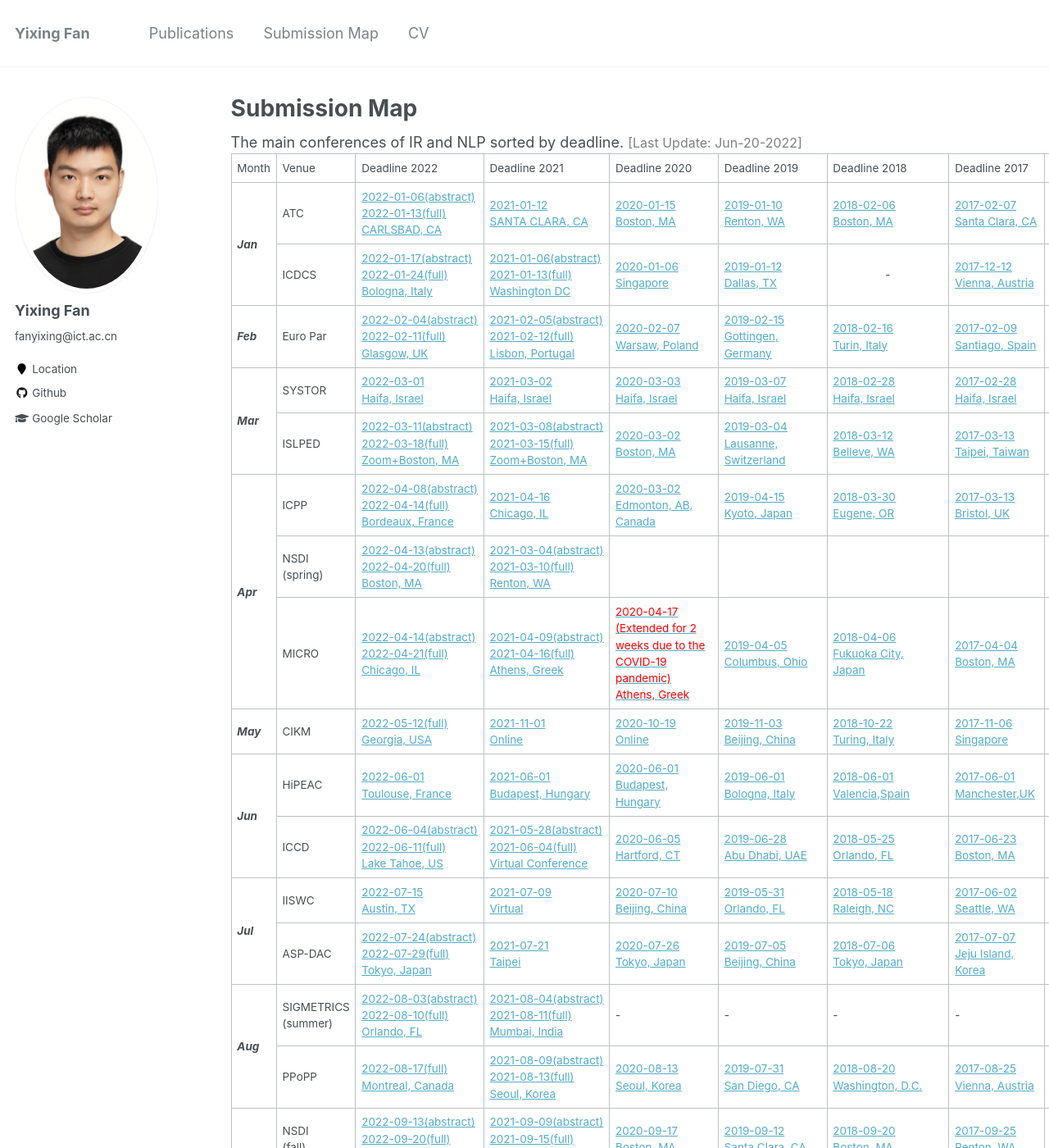
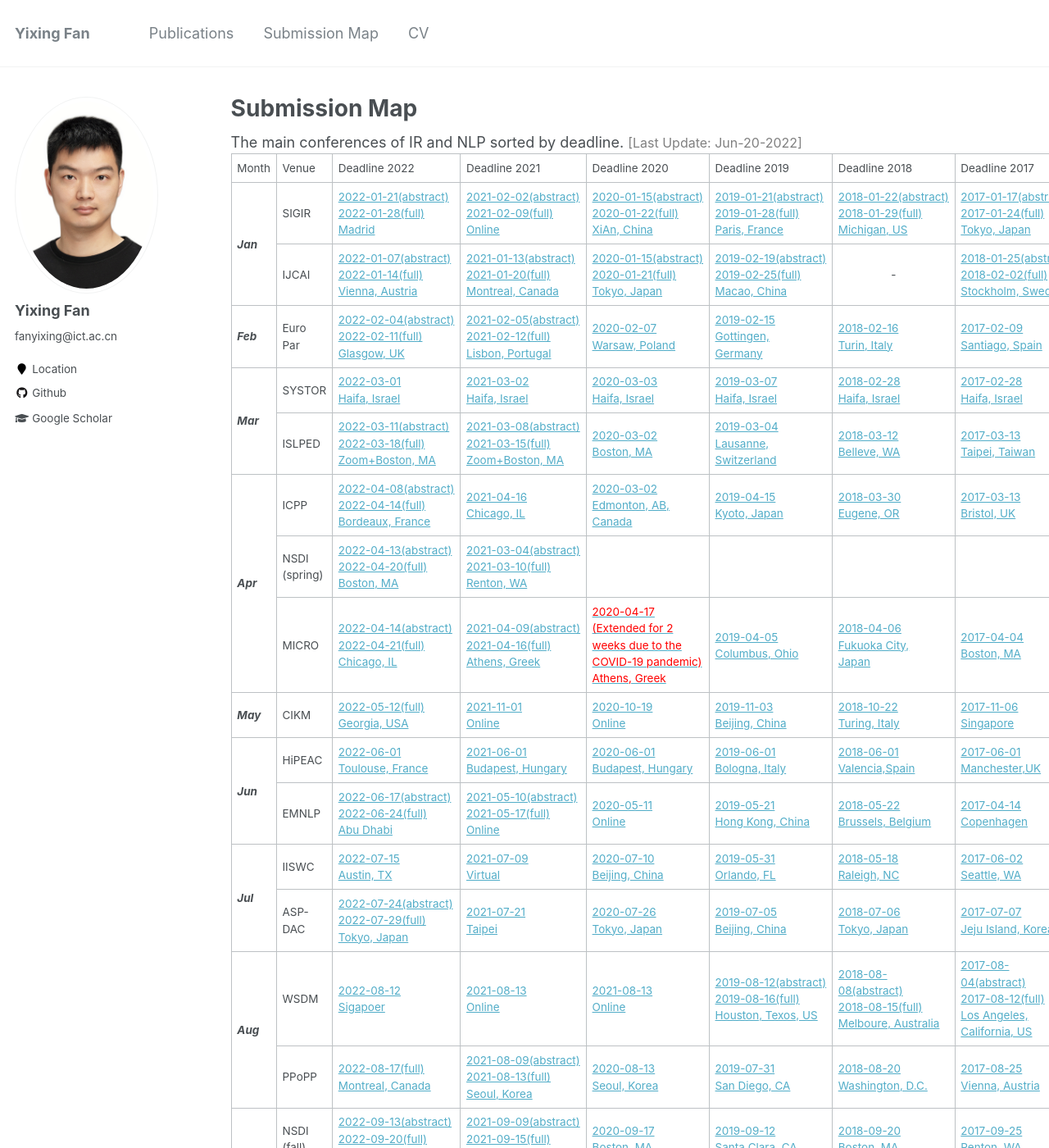
Before and after one commit to faneshion/faneshion.github.io, a Jekyll site: the page built from _pages/submission-map.md, in a window 1280 px wide and 1400 px high. Shown: the whole window at 82% size. Built offline with Jekyll 4.4.1, drawn with Linux system fonts in a browser that asks for light colours.

Commit message:
update submission-map

```diff
--- a/_pages/submission-map.md
+++ b/_pages/submission-map.md
@@ -22,27 +22,24 @@ author_profile: true
 	</tr>
 	<tr>
 		<td rowspan="2"><b><i>Jan</i></b></td>
-		<td>ATC</td>
-		<td><a href="https://www.usenix.org/conference/atc22" title="date: 2022-07-11..13, notify: 2022-04-29"><nobr>2022-01-06(abstract)</nobr><br>2022-01-13(full)<br> CARLSBAD, CA</a></td>
-		<td><a href="https://www.usenix.org/conference/atc21" title="date: 2021-07-14..16, notify: 2021-04-26">2021-01-12<br> SANTA CLARA, CA</a></td>
-		<td><a href="https://www.usenix.org/conference/atc20" title="date: 2020-07-15..17, notify: 2020-04-24">2020-01-15<br> Boston, MA</a></td>
-		<td><a href="https://www.usenix.org/conference/atc19" title="date: 2019-07-10..12, notify: 2019-04-16">2019-01-10<br> Renton, WA</a></td>
-		<td><a href="https://www.usenix.org/conference/atc18" title="date: 2018-07-11..13, notify: 2018-04-18">2018-02-06<br>
-Boston, MA</a></td>
-		<td><a href="https://www.usenix.org/conference/atc17" title="date: 2017-07-12..14, notify: 2017-04-24">2017-02-07<br>
-Santa Clara, CA</a></td>
-		<td><a href="https://www.usenix.org/conference/atc16" title="date: 2016-06-22..24, notify: 2016-4-15">2016-02-01<br>Denver, CO</a></td>
+		<td>SIGIR</td>
+		<td><a href="https://sigir.org/sigir2022/" title="date: 2022-07-11..15, notify: 2022-04-29"><nobr>2022-01-21(abstract)</nobr><br>2022-01-28(full)<br> Madrid</a></td>
+		<td><a href="https://sigir.org/sigir2021/" title="date: 2021-07-11..15, notify: 2021-02-14"><nobr>2021-02-02(abstract)</nobr><br>2021-02-09(full)<br> Online</a></td>
+		<td><a href="https://sigir.org/sigir2020/" title="date: 2020-07-25..30, notify: 2020-04-22"><nobr>2020-01-15(abstract)</nobr><br>2020-01-22(full)<br> XiAn, China</a></td>
+		<td><a href="https://sigir.org/sigir2019/" title="date: 2019-07-21.25, notify: 2019-04-14"><nobr>2019-01-21(abstract)</nobr><br>2019-01-28(full)<br>Paris, France</a></td>
+		<td><a href="https://sigir.org/sigir2018/" title="date: 2018-07-08..12, notify: 2018-04-18"><nobr>2018-01-22(abstract)</nobr><br>2018-01-29(full)<br>Michigan, US</a></td>
+		<td><a href="https://sigir.org/sigir2017/" title="date: 2017-07-21.25, notify: 2017-04-11"><nobr>2017-01-17(abstract)</nobr><br>2017-01-24(full)<br>Tokyo, Japan</a></td>
+		<td><a href="https://sigir.org/sigir2016/" title="date: 2016-07-06..12, notify: 2016-04-18"><nobr>2016-01-22(abstract)</nobr><br>2016-01-29(full)<br>Pisa, Italy</a></td>
 	</tr>
 	<tr>
-		<td>ICDCS</td>
-		<td><a href="https://icdcs2022.icdcs.org/" title="date: 2022-07-10..13, notify: 2022-04-04">2022-01-17(abstract)<br>2022-01-24(full)<br>Bologna, Italy</a></td>
-		<td><a href="https://icdcs2021.us/" title="date: 2021-07-07..10, notify: 2021-03-07"><nobr>2021-01-06(abstract)</nobr><br>2021-01-13(full)<br>Washington DC</a></td>
-		<td><a href="https://icdcs2020.sg/" title="date: 2020-07-08..10, notify: 2020-03-14">2020-01-06<br>Singapore</a></td>
-		<td><a href="http://theory.utdallas.edu/ICDCS2019" title="date: 2019-07-07..10, notify: 2019-03-28">2019-01-12<br>Dallas, TX</a></td>
+		<td>IJCAI</td>
+		<td><a href="https://ijcai-22.org/" title="date: 2022-07-23..29, notify: 2022-04-20">2022-01-07(abstract)<br>2022-01-14(full)<br>Vienna, Austria</a></td>
+		<td><a href="https://ijcai-21.org/" title="date: 2021-08-19..26, notify: 2021-03-07"><nobr>2021-01-13(abstract)</nobr><br>2021-01-20(full)<br>Montreal, Canada</a></td>
+		<td><a href="https://static.ijcai.org/ijcai-pricai-2020-schedule/" title="date: 2020-07-11..17, notify: 2020-03-14"><nobr>2020-01-15(abstract)</nobr><br>2020-01-21(full)<br>Tokyo, Japan</a></td>
+		<td><a href="https://www.ijcai19.org/" title="date: 2019-08-10..16, notify: 2019-04-09"><nobr>2019-02-19(abstract)</nobr><br>2019-02-25(full)<br>Macao, China</a></td>
 		<td align="center">-</td>
-		<td><a href="http://icdcs2018.ocg.at/" title="date: 2018-07-02..06, notify: 2018-03-28">2017-12-12<br>Vienna, Austria</a></td>
-		<td><a href="https://icdcs2017.gatech.edu/" title="date: 2017-06-05..08, notify: 2017-03-06">2016-12-12<br>
-Atlanta, GA</a></td>
+		<td><a href="http://www.ijcai-18.org/cfp/index.html" title="date: 2018-07-13..19, notify: 2018-04-16"><nobr>2018-01-25(abstract)</nobr><br>2018-02-02(full)<br>Stockholm, Sweden</a></td>
+		<td><a href="https://ijcai-17.org/index.html" title="date: 2017-08-19..25, notify: 2017-04-23"><nobr>2017-02-16(abstract)</nobr><br>2017-02-20(full)<br>Melbourne, Australia</a></td>
 	</tr>
 	<tr>
 		<td rowspan="1"><b><i>Feb</i></b></td>
@@ -152,20 +149,15 @@ Taipei, Taiwan</a></td>
 		<td><a href="https://www.hipeac.net/2017/stockholm/" title="date: 2016-01-23..25, notify: 2016-11-15">2016-06-01<br>Stockholm,Sweden</a></td>
 	</tr>
 	<tr>
-		<td>ICCD</td>
-		<td><a href="https://www.iccd-conf.com/Home.html" title="date: 2022-10-23..26, notify: 2022-08-21">2022-06-04(abstract)<br>2022-06-11(full)<br>
-Lake Tahoe, US</a></td>
-		<td><a href="https://www.iccd-conf.com/2021/Home.html" title="date: 2021-10-24..27, notify: 2021-08-20">2021-05-28(abstract)<br>2021-06-04(full)<br>
-Virtual Conference</a></td>
-		<td><a href="https://www.iccd-conf.com/2020/Home.html" title="date: 2020-10-18..21, notify: 2020-08-17">2020-06-05<br>
-Hartford, CT</a></td>
-		<td><a href="https://www.iccd-conf.com/2019/Home.html" title="date: 2019-11-17..20, notify: 2019-09-09">2019-06-28<br>
-Abu Dhabi, UAE</a></td>
-		<td><a href="https://www.iccd-conf.com/2018/Home.html" title="date: 2018-10-07..10, notify: 2018-08-06">2018-05-25<br>Orlando, FL</a></td>
-		<td><a href="https://www.iccd-conf.com/2017/Home.html" title="date: 2017-11-05..08, notify: 2017-08-31">2017-06-23<br>
-Boston, MA</a></td>
-		<td><a href="https://www.iccd-conf.com/2016/Home.html" title="date: 2016-10-03..05, notify: 2016-07-29">2016-05-20<br>
-Phoenix, AZ</a></td>
+		<td>EMNLP</td>
+		<td><a href="https://2022.emnlp.org/" title="date: 2022-12-09..11, notify: 2022-10-06">2022-06-17(abstract)<br>2022-06-24(full)<br>Abu Dhabi</a></td>
+		<td><a href="https://2021.emnlp.org/" title="date: 2021-11-07..09, notify: 2021-08-25">2021-05-10(abstract)<br>2021-05-17(full)<br>Online</a></td>
+		<td><a href="https://2020.emnlp.org/" title="date: 2020-11-16..18, notify: 2020-09-14">2020-05-11<br>Online</a></td>
+		<td><a href="https://2019.emnlp.org/" title="date: 2019-11-05..07, notify: 2019-08-12">2019-05-21<br>Hong Kong, China</a></td>
+		<td><a href="https://2018.emnlp.org/" title="date: 2018-11-02..04, notify: 2018-08-10">2018-05-22<br>Brussels, Belgium</a></td>
+		<td><a href="http://emnlp2017.net/" title="date: 2017-09-07..11, notify: 2017-06-30">2017-04-14<br>Copenhagen</a></td>
+		<td><a href="https://www.aclweb.org/mirror/emnlp2016/" title="date: 2016-11-02..04, notify: 2016-07-29">2016-06-03<br>
+AUstin, Texas, US</a></td>
 	</tr>
 	<tr>
 		<td rowspan="2"><b><i>Jul</i></b></td>
@@ -205,14 +197,14 @@ Chiba/Tokyo, Japan</a></td>
 
 	<tr>
 		<td rowspan="2"><b><i>Aug</i></b></td>
-		<td>SIGMETRICS<br>(summer)</td>
-		<td><a href="http://www.sigmetrics.org/sigmetrics2023" title="date: 2023-06-19..23, notify: 2022-10-04">2022-08-03(abstract)<br>2022-08-10(full)<br>Orlando, FL</a></td>
-		<td><a href="http://www.sigmetrics.org/sigmetrics2022" title="date: 2022-06-06..10, notify: 2021-10-04">2021-08-04(abstract)<br>2021-08-11(full)<br>Mumbai, India</a></td>
-		<td>-</td>
-		<td>-</td>
-		<td>-</td>
-		<td>-</td>
-		<td>-</td>
+		<td>WSDM<br></td>
+		<td><a href="https://www.wsdm-conference.org/2023/" title="date: 2023-02-27..03-03, notify: 2022-10-21">2022-08-12<br>Sigapoer</a></td>
+		<td><a href="https://www.wsdm-conference.org/2022/" title="date: 2022-02-21..25, notify: 2021-10-11">2021-08-13<br>Online</a></td>
+		<td><a href="https://www.wsdm-conference.org/2021/" title="date: 2022-02-21..25, notify: 2021-10-11">2021-08-13<br>Online</a></td>
+		<td><a href="https://www.wsdm-conference.org/2020/" title="date: 2020-02-03..07, notify: 2019-10-12">2019-08-12(abstract)<br>2019-08-16(full)<br>Houston, Texos, US</a></td>
+		<td><a href="https://www.wsdm-conference.org/2019/" title="date: 2019-02-11..15, notify: 2018-10-24">2018-08-08(abstract)<br>2018-08-15(full)<br>Melboure, Australia</a></td>
+		<td><a href="https://www.wsdm-conference.org/2018/" title="date: 2018-02-06..08, notify: 2017-10-23">2017-08-04(abstract)<br>2017-08-12(full)<br>Los Angeles, California, US</a></td>
+		<td><a href="https://www.wsdm-conference.org/2017/" title="date: 2017-02-07..09, notify: 2016-10-17">2016-07-31(abstract)<br>2016-08-07(full)<br>Cambridge, UK</a></td>
 	</tr>
 	<tr>
 		<td>PPoPP</td>
```
